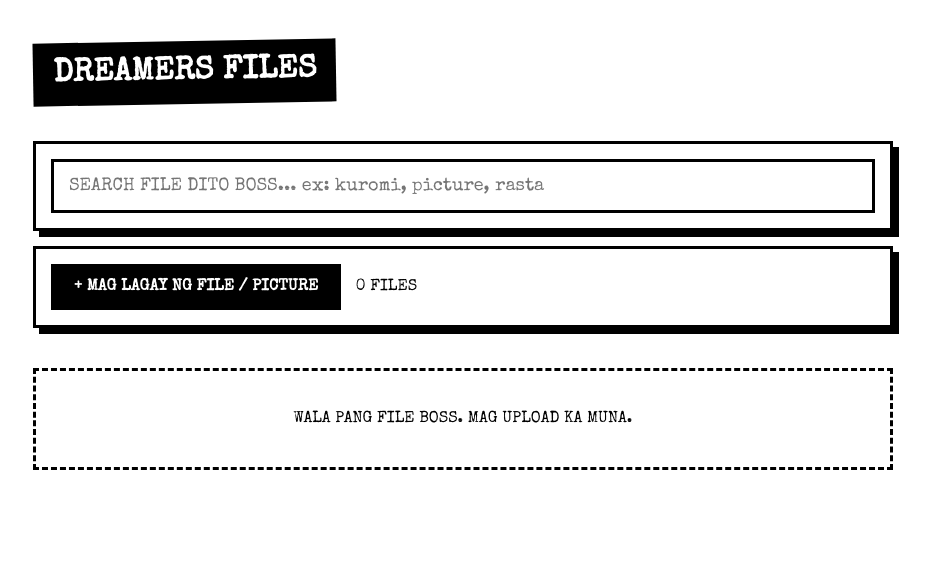
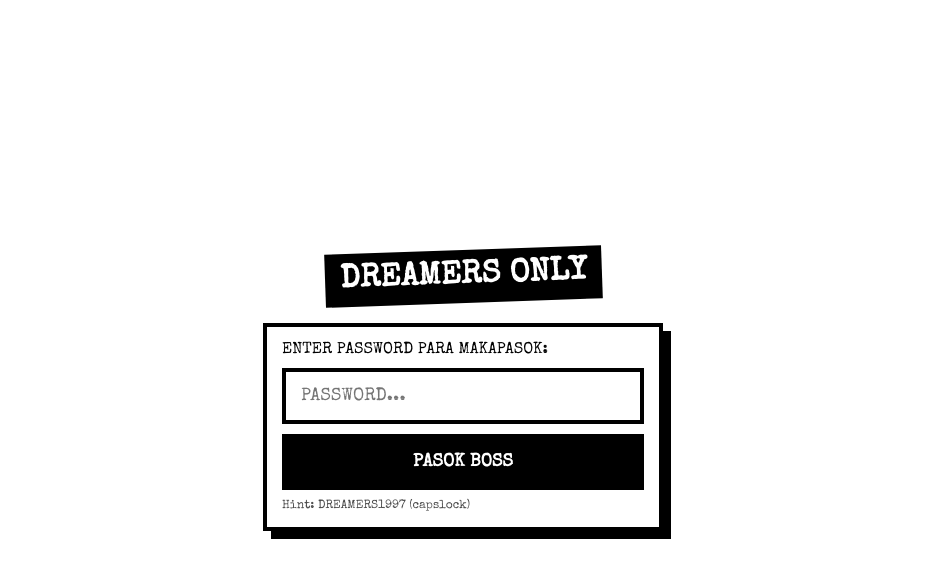
Before and after one commit to micaartita-ship-it/miku-chan-, a plain HTML site: page index.html in a window 1280 px wide. Shown: the whole page, without its empty margins (177-1107 px from the left). Drawn offline with nearby package versions, Linux system fonts and the light colour scheme.

Commit message:
Update index.html

```diff
--- a/index.html
+++ b/index.html
@@ -1,66 +1,103 @@
 <!DOCTYPE html>
-<html lang="en">
+<html>
 <head>
-<meta charset="UTF-8">
-<meta name="viewport" content="width=device-width, initial-scale=1.0">
-<title>DREAMERS FILE SEARCH</title>
+<meta name="viewport" content="width=device-width, initial-scale=1">
+<title>DREAMERS FILES - PRIVATE</title>
 <style>
   @import url('https://fonts.googleapis.com/css2?family=Special+Elite&display=swap');
-    * { font-family: 'Special Elite', monospace !important; box-sizing: border-box; }
-  body { background: #fff; color: #000; padding: 20px; max-width: 900px; margin: auto; }
-  h1 { background: #000; color: #fff; padding: 15px 20px; display: inline-block; transform: rotate(-1deg); }
-  .box { border: 3px solid #000; padding: 15px; margin: 15px 0; box-shadow: 6px 6px 0 #000; background: #fff; }
-  #search { width: 100%; padding: 15px; border: 3px solid #000; font-size: 18px; outline: none; }
-  #search:focus { box-shadow: 4px 4px 0 #000; }
-  #upload { display: none; }
-  .upload-btn { background: #000; color: #fff; padding: 12px 20px; cursor: pointer; display: inline-block; font-weight: bold; border: 3px solid #000; }
-  .upload-btn:hover { background: #fff; color: #000; }
-  .grid { display: grid; grid-template-columns: repeat(auto-fill, minmax(200px, 1fr)); gap: 15px; margin-top: 20px; }
-  .file-card { border: 3px solid #000; padding: 10px; background: #fff; word-break: break-all; }
-  .file-card img { width: 100%; height: 150px; object-fit: cover; border: 2px solid #000; }
-  .file-card .name { font-weight: bold; margin-top: 8px; }
-  .file-card .type { font-size: 12px; background: #000; color: #fff; padding: 2px 6px; display: inline-block; }
-  .delete { background: #fff; color: #000; border: 2px solid #000; padding: 4px 8px; cursor: pointer; margin-top: 8px; width: 100%; font-weight: bold; }
-  .delete:hover { background: #000; color: #fff; }
-  .empty { text-align: center; padding: 40px; border: 3px dashed #000; margin-top: 20px; }
+  *{margin:0;padding:0;box-sizing:border-box;font-family:'Special Elite',monospace;}
+  body{background:#fff;color:#000;padding:20px;}
+  .box{border:4px solid #000;box-shadow:8px 8px 0 #000;margin-bottom:20px;padding:15px;background:#fff;transform:rotate(-0.5deg);}
+  .title{font-size:32px;font-weight:900;background:#000;color:#fff;padding:10px 15px;display:inline-block;transform:rotate(-2deg);margin-bottom:20px;}
+  input{width:100%;padding:15px;border:4px solid #000;font-size:18px;outline:none;}
+  button{width:100%;padding:15px;background:#000;color:#fff;border:4px solid #000;font-size:18px;font-weight:900;cursor:pointer;margin-top:10px;}
+  button:active{transform:translate(3px,3px);box-shadow:none;}
+  #login{position:fixed;top:0;left:0;width:100%;height:100%;background:#fff;z-index:9999;display:flex;flex-direction:column;justify-content:center;align-items:center;padding:20px;}
+  .file-item{border:3px dashed #000;padding:10px;margin-top:10px;display:flex;justify-content:space-between;align-items:center;word-break:break-all;}
+  .small{font-size:12px;opacity:0.7;}
 </style>
 </head>
 <body>
 
-<h1>DREAMERS FILES</h1>
+<div id="login">
+  <div class="title">DREAMERS ONLY</div>
+  <div class="box" style="width:100%;max-width:400px;transform:rotate(0);">
+    <p style="margin-bottom:10px;">ENTER PASSWORD PARA MAKAPASOK:</p>
+    <input type="password" id="pass" placeholder="PASSWORD...">
+    <button onclick="checkPass()">PASOK BOSS</button>
+    <p class="small" style="margin-top:10px;">Hint: DREAMERS1997 (capslock)</p>
+    <p id="wrong" style="color:red;display:none;margin-top:10px;">MALI PASSWORD BOSS!</p>
+  </div>
+</div>
+
+<div class="title">DREAMERS FILES</div>
 
 <div class="box">
-  <input type="text" id="search" placeholder="SEARCH FILE DITO BOSS... ex: kuromi, picture, rasta">
+  <input type="text" id="search" placeholder="SEARCH FILE DITO BOSS... ex: miku">
 </div>
 
 <div class="box">
-  <label for="upload" class="upload-btn">+ MAG LAGAY NG FILE / PICTURE</label>
-  <input type="file" id="upload" multiple accept="image/*,.pdf,.mp4,.mp3,.txt,.doc,.zip">
-  <span id="count" style="margin-left: 10px;">0 FILES</span>
+  <label style="cursor:pointer;">
+    <div style="border:4px solid #000;padding:15px;text-align:center;font-weight:900;">+ MAG LAGAY NG FILE / PICTURE</div>
+    <input type="file" id="fileInput" multiple style="display:none">
+  </label>
+  <p id="count" style="margin-top:10px;">0 FILES</p>
 </div>
 
-<div id="files" class="grid"></div>
-<div id="empty" class="empty">WALA PANG FILE BOSS. MAG UPLOAD KA MUNA.</div>
+<div id="list"></div>
+
+<div class="box" style="border-style:dashed;">
+  <p style="font-weight:900;">PAANO I-SHARE SA IBA?</p>
+  <p class="small" style="margin-top:5px;">1. Upload file dito<br>2. Pindot DOWNLOAD<br>3. Send mo yung file sa GC ng Dreamers<br><br>NOTE: Files mo ay PRIVATE sa phone mo lang. Para makita ng iba, kailangan mo isend yung file mismo. Pag gusto mo PUBLIC na lahat makakakita (kahit saang phone), sabihin mo sakin gagawin nating V3 na may online database!</p>
+</div>
 
 <script>
-let files = JSON.parse(localStorage.getItem('dreamers_files') || '[]');
+let files = JSON.parse(localStorage.getItem('dreamers_files')||'[]');
 
-const searchInput = document.getElementById('search');
-const uploadInput = document.getElementById('upload');
-const filesDiv = document.getElementById('files');
-const emptyDiv = document.getElementById('empty');
-const countSpan = document.getElementById('count');
-
-function save() {
-  localStorage.setItem('dreamers_files', JSON.stringify(files));
+function checkPass(){
+  if(document.getElementById('pass').value === 'DREAMERS'){
+    document.getElementById('login').style.display='none';
+  } else {
+    document.getElementById('wrong').style.display='block';
+  }
 }
 
-function render(filter = '') {
-  filesDiv.innerHTML = '';
-  const filtered = files.filter(f => f.name.toLowerCase().includes(filter.toLowerCase()));
+document.getElementById('fileInput').addEventListener('change', function(e){
+  for(let f of e.target.files){
+    let reader = new FileReader();
+    reader.onload = function(ev){
+      files.unshift({name:f.name,size:f.size,data:ev.target.result,date:new Date().toLocaleString()});
+      save();
+    };
+    reader.readAsDataURL(f);
+  }
+});
 
-  countSpan.textContent = `${files.length} FILES | ${filtered.length} NAKITA`;
+function save(){
+  localStorage.setItem('dreamers_files', JSON.stringify(files));
+  render();
+}
 
-  if (filtered.length === 0) {
-    emptyDiv.style.display = 'block';
-    emptyDiv.textContent = filter ? `WALANG
+function render(){
+  let s = document.getElementById('search').value.toLowerCase();
+  let filtered = files.filter(x=>x.name.toLowerCase().includes(s));
+  document.getElementById('count').innerText = filtered.length + ' FILES';
+  let html = '';
+  if(filtered.length==0) html='<div class="box" style="border-style:dashed;text-align:center;">WALA PANG FILE BOSS. MAG UPLOAD KA MUNA.</div>';
+  filtered.forEach((f,i)=>{
+    html+=`<div class="file-item"><div><b>${f.name}</b><br><span class="small">${(f.size/1024).toFixed(1)} KB - ${f.date}</span></div><div><button style="width:auto;padding:5px 10px;" onclick="downloadFile(${i})">DL</button> <button style="width:auto;padding:5px 10px;background:#fff;color:#000;" onclick="deleteFile(${i})">X</button></div></div>`;
+  });
+  document.getElementById('list').innerHTML=html;
+}
+
+function downloadFile(i){
+  let a=document.createElement('a');a.href=files[i].data;a.download=files[i].name;a.click();
+}
+function deleteFile(i){
+  if(confirm('Burahin boss?')){files.splice(i,1);save();}
+}
+document.getElementById('search').addEventListener('input',render);
+render();
+</script>
+</body>
+</html>
```
